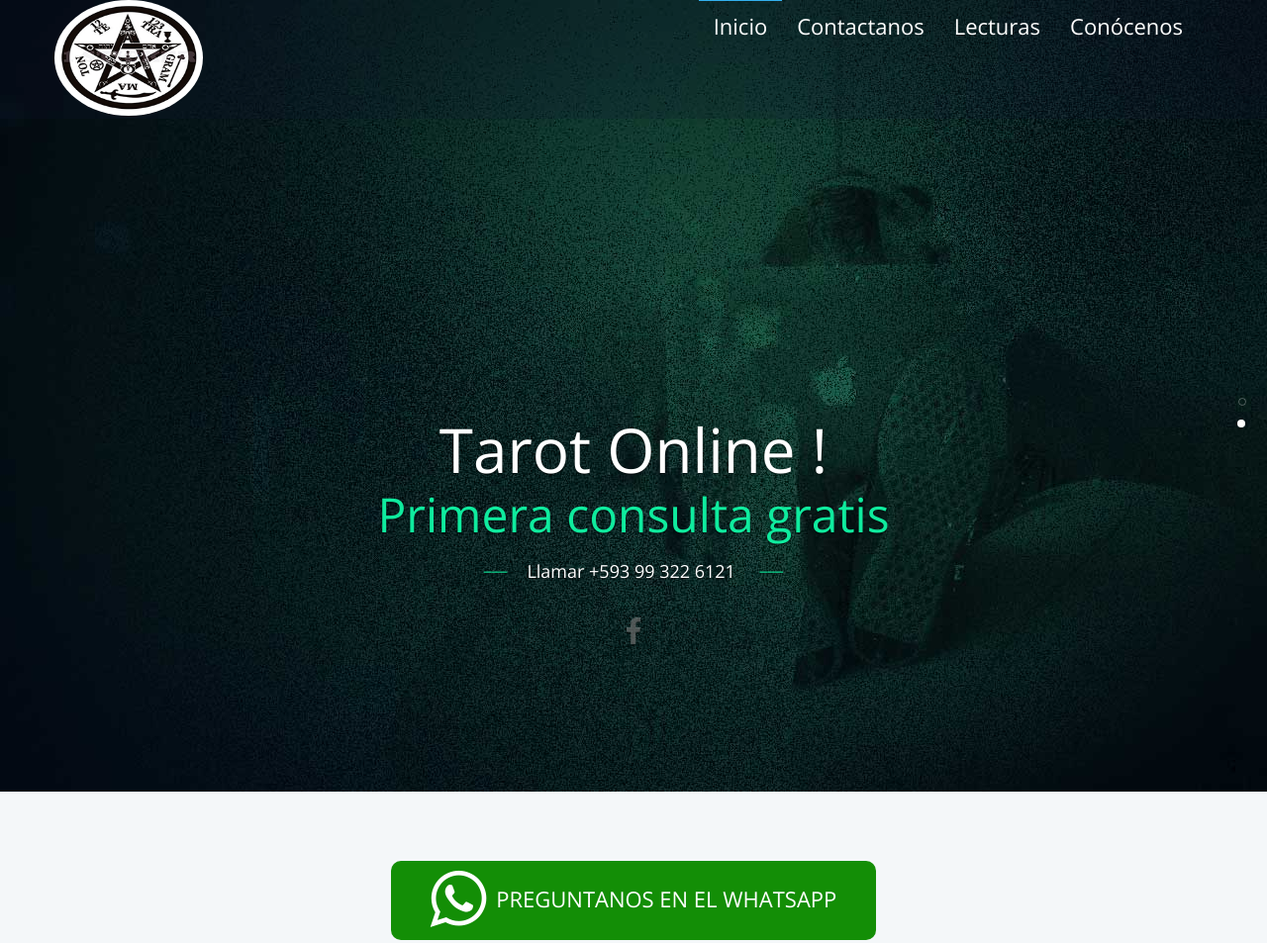
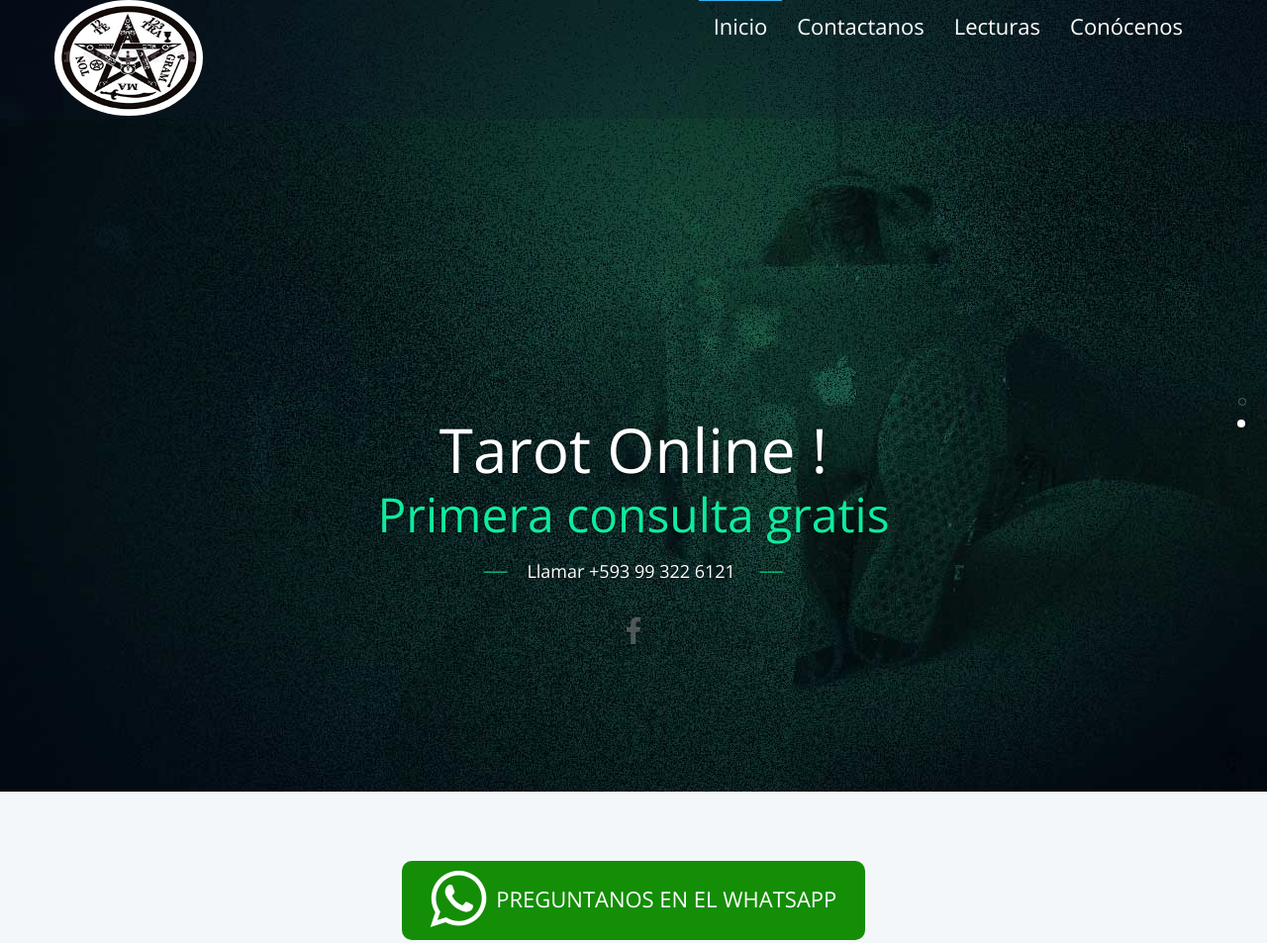
Before and after one commit to LeonardoB-10/Elian, a plain HTML site: page index.html in a window 1280 px wide. Shown: the top 953 px of the page at 99% size. Drawn offline with nearby package versions, Linux system fonts and the light colour scheme; some packages are replaced by stand-ins of ours; a script that the page names is missing.

Commit message:
Parte final....

```diff
--- a/css/main.css
+++ b/css/main.css
@@ -23,7 +23,7 @@ figure, p {
 /* qqqqqqqqqqqqqqqqqqqqqqqqqqqqqqq */
 
 .wha-m{
-  width: 490px;
+  width: 40%;
   height: 80px;
   background-color: #138e06;
   margin: auto;
```
